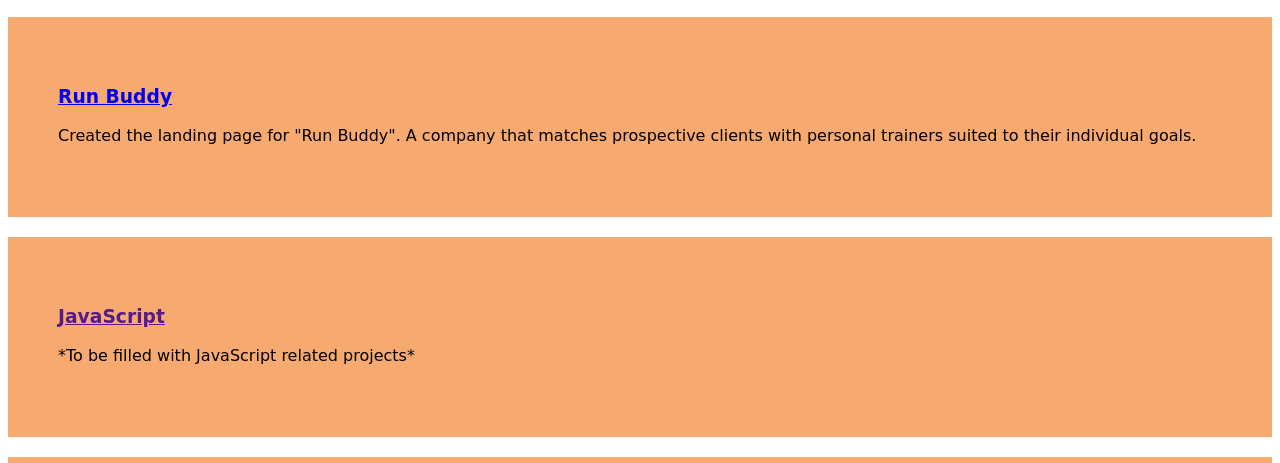
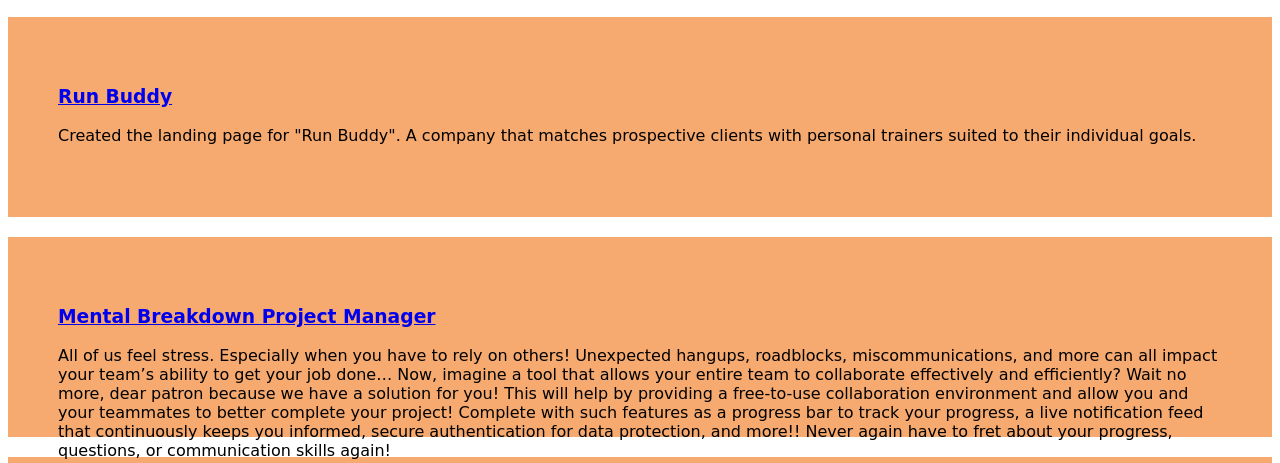
Before and after one commit to CherMill93/My-Portfolio, a plain HTML site: page index.html in a window 1280 px wide. Shown: the part 554-1017 px from the top of the page. Drawn offline with Linux system fonts and the light colour scheme.

Commit message:
Project #2 addition

```diff
--- a/index.html
+++ b/index.html
@@ -90,10 +90,16 @@
     </div>
     <div class="JavaScript">
       <h3>
-        <a href="">JavaScript</a>
+        <a href="https://dashboard.heroku.com/apps/mental-breakdown">Mental Breakdown Project Manager</a>
       </h3>
       <p>
-        *To be filled with JavaScript related projects*
+        All of us feel stress. Especially when you have to rely on others!
+        Unexpected hangups, roadblocks, miscommunications, and more can all impact your team’s ability to get your job done…
+        Now, imagine a tool that allows your entire team to collaborate effectively and efficiently?
+        Wait no more, dear patron because we have a solution for you!
+        This will help by providing a free-to-use collaboration environment and allow you and your teammates to better complete your project!
+        Complete with such features as a progress bar to track your progress, a live notification feed that continuously keeps you informed, secure authentication for data protection, and more!!
+        Never again have to fret about your progress, questions, or communication skills again!
       </p>
     </div>
     <div class="HoriSEOn">
```
